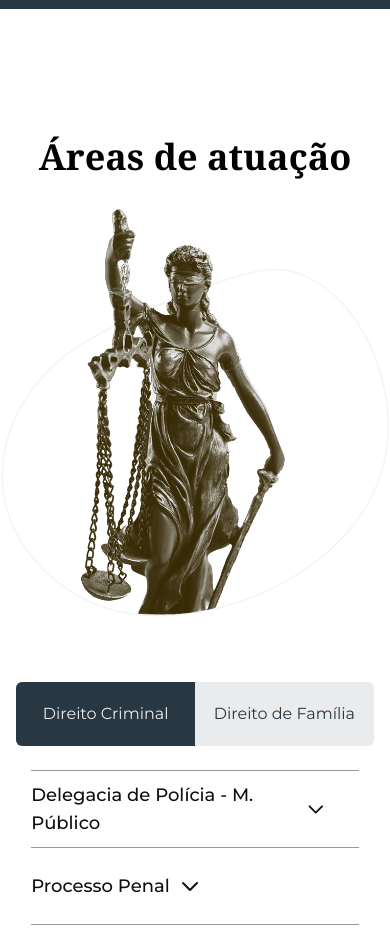
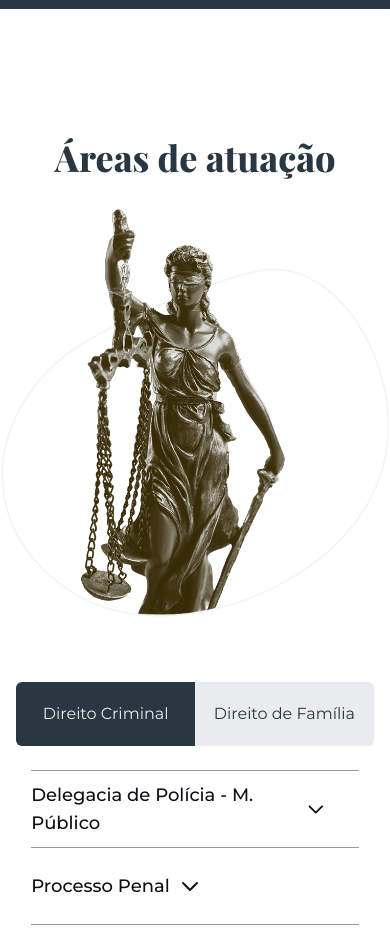
Before and after one commit to lenyeg/mkt-osmarjr.adv.br, an Astro site: page / in a window 390 px wide. Shown: the part 1040-1971 px from the top of the page. Built offline with nearby package versions, Linux system fonts and the light colour scheme; Astro itself is replaced by a stand-in of ours.

Commit message:
fix: fount style on titles

```diff
--- a/src/components/vue/TabNavegation.vue
+++ b/src/components/vue/TabNavegation.vue
@@ -6,12 +6,18 @@
     <section
       class="flex flex-col justify-center items-center w-full lg:w-1/2 py-16 lg:p-0 gap-8 lg:justify-start"
     >
-      <h2 class="font-bold font-serif text-4xl lg:hidden">Áreas de atuação</h2>
+      <h2
+        class="text-gray-500 font-bold text-4xl lg:hidden"
+        style="font-family: 'Playfair Display', serif"
+      >
+        Áreas de atuação
+      </h2>
       <img src="/images/law-statue.png" class="w-full" alt="Estatua da lei" />
     </section>
     <section class="mx-auto w-11/12 lg:w-1/2">
       <h2
-        class="hidden text-center font-extrabold text-gray-900 font-serif my-4 text-4xl lg:block"
+        class="hidden font-extrabold text-gray-500 my-4 text-4xl px-8 lg:block"
+        style="font-family: 'Playfair Display', serif"
       >
         Áreas de Atuação
       </h2>
```
